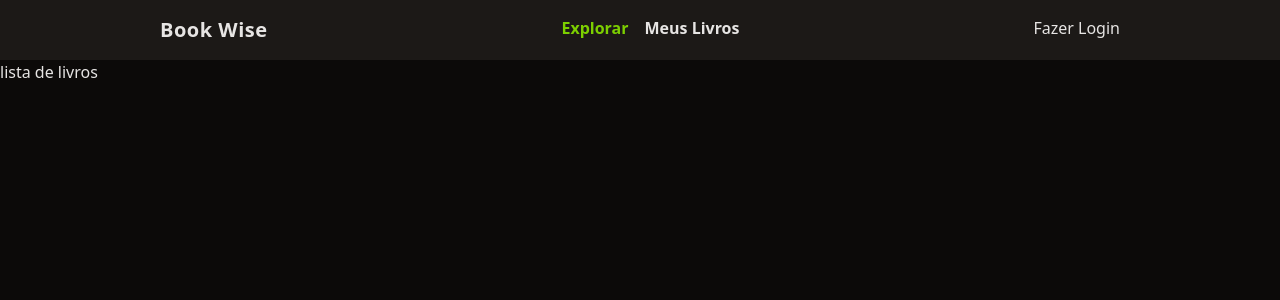
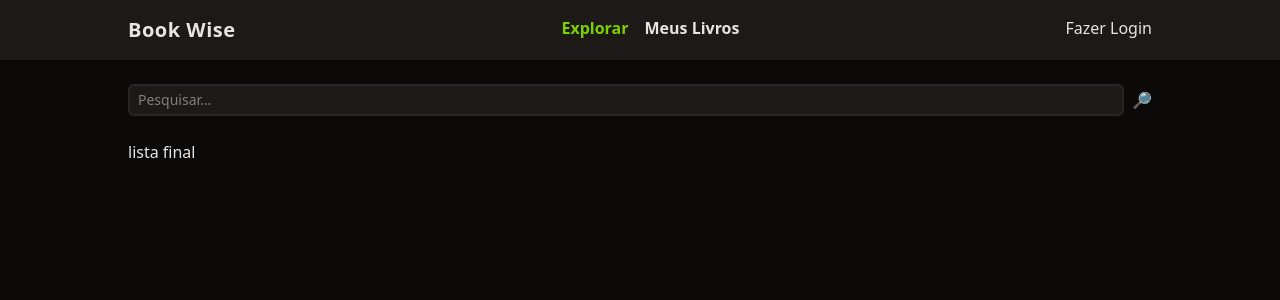
Before and after one commit to ojulio-dev/bookwise, a PHP site: page / in a window 1280 px wide. Shown: the top 300 px of the page. Run offline with PHP 8.4, Linux system fonts and the light colour scheme.

Commit message:
Criando e estilizando o form

```diff
--- a/index.php
+++ b/index.php
@@ -12,7 +12,7 @@
 
     <header class="bg-stone-900">
 
-        <nav class="mx-auto max-w-screen-lg flex justify-between px-8 py-4">
+        <nav class="mx-auto max-w-screen-lg flex justify-between py-4">
 
             <div class="font-bold text-xl tracking-wide">Book Wise</div>
 
@@ -31,9 +31,27 @@
 
     </header>
 
-    <main>
+    <main class="mx-auto max-w-screen-lg space-y-6">
 
-        lista de livros
+        <form class="w-full flex space-x-2 mt-6">
+
+            <input
+                type="text"
+
+                class="border-stone-800 border-2 rounded-md bg-stone-900 text-sm focus:outline-none px-2 py-1 w-full"
+
+                placeholder="Pesquisar..."
+            >
+
+            <button type="submit">🔎</button>
+
+        </form>
+
+        <div>
+
+            lista final
+
+        </div>
 
     </main>
 
```
